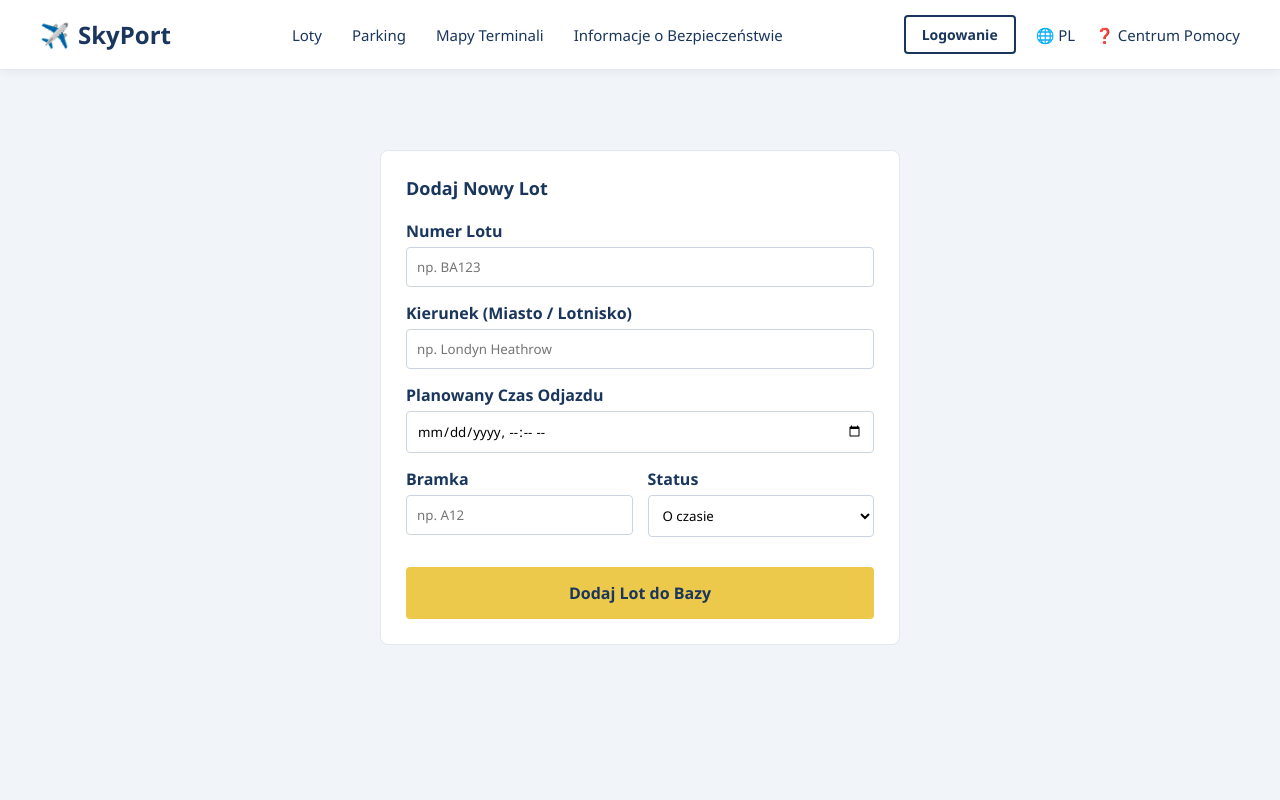
After one commit to dataw1/Skyport, a FastAPI app: template templates/admin_form_lot.html in a window 1280 px wide. The commit adds this page. Run offline with FastAPI, Linux system fonts and the light colour scheme; the template is opened without the code that fills it, so the values that code supplies are empty.

Commit message:
Poprawa dodanych stron oraz dodanie opcji dodania i edytowania lotów

```diff
--- /dev/null
+++ b/templates/admin_form_lot.html
@@ -0,0 +1,82 @@
+<!DOCTYPE html>
+<html lang="pl">
+<head>
+    <meta charset="UTF-8">
+    <meta name="viewport" content="width=device-width, initial-scale=1.0">
+    <title>SkyPort - {% if akcja == 'edytuj' %}Edytuj Lot{% else %}Dodaj Nowy Lot{% endif %}</title>
+    <link rel="stylesheet" href="/static/style.css">
+    <link rel="stylesheet" href="/static/admin_panel.css">
+</head>
+<body class="admin-body">
+    <header class="navbar">
+        <div class="logo">
+            <span class="icon">✈️</span> <a href="/">SkyPort</a>
+        </div>
+        <nav class="nav-links">
+            <a href="/loty">Loty</a>
+            <a href="/parking">Parking</a>
+            <a href="/mapy">Mapy Terminali</a>
+            <a href="/bezpieczenstwo">Informacje o Bezpieczeństwie</a>
+        </nav>
+        <div class="nav-actions">
+            {% if user %}
+                <span style="color: #1a365d; font-weight: bold; margin-right: 15px;">Witaj, {{ user.imie }}!</span>
+                <a href="/admin" class="btn-yellow" style="margin-right: 10px;">⚙️ Wróć do Panelu</a>
+                <a href="/wyloguj" class="btn-outline">Wyloguj</a>
+            {% else %}
+                <a href="/logowanie" class="btn-outline">Logowanie</a>
+            {% endif %}
+            <button class="lang-btn">🌐 PL</button>
+            <a href="/pomoc" class="help-link">❓ Centrum Pomocy</a>
+        </div>
+    </header>
+
+    <div class="admin-container">
+        <main class="admin-main" style="max-width: 600px; margin: 0 auto;">
+            <div class="admin-content-section" style="margin-top: 40px;">
+                <h2>{% if akcja == 'edytuj' %}Edytuj Lot (ID: {{ lot.id_lotu }}){% else %}Dodaj Nowy Lot{% endif %}</h2>
+
+                <form action="{% if akcja == 'edytuj' %}/admin/edytuj/{{ lot.id_lotu }}{% else %}/admin/dodaj_lot{% endif %}" method="POST" style="display: flex; flex-direction: column; gap: 15px;">
+
+                    <div style="display: flex; flex-direction: column; gap: 5px;">
+                        <label style="font-weight: bold; color: #1a365d;">Numer Lotu</label>
+                        <input type="text" name="numer_lotu" required placeholder="np. BA123" value="{{ lot.numer_lotu if lot else '' }}" style="padding: 10px; border: 1px solid #cbd5e0; border-radius: 4px;">
+                    </div>
+
+                    <div style="display: flex; flex-direction: column; gap: 5px;">
+                        <label style="font-weight: bold; color: #1a365d;">Kierunek (Miasto / Lotnisko)</label>
+                        <input type="text" name="kierunek" required placeholder="np. Londyn Heathrow" value="{{ lot.kierunek if lot else '' }}" style="padding: 10px; border: 1px solid #cbd5e0; border-radius: 4px;">
+                    </div>
+
+                    <div style="display: flex; flex-direction: column; gap: 5px;">
+                        <label style="font-weight: bold; color: #1a365d;">Planowany Czas Odjazdu</label>
+                        <input type="datetime-local" name="planowo" required value="{{ lot.planowo_format if lot else '' }}" style="padding: 10px; border: 1px solid #cbd5e0; border-radius: 4px;">
+                    </div>
+
+                    <div style="display: flex; gap: 15px;">
+                        <div style="display: flex; flex-direction: column; gap: 5px; flex: 1;">
+                            <label style="font-weight: bold; color: #1a365d;">Bramka</label>
+                            <input type="text" name="bramka" placeholder="np. A12" value="{{ lot.bramka if lot else '' }}" style="padding: 10px; border: 1px solid #cbd5e0; border-radius: 4px;">
+                        </div>
+
+                        <div style="display: flex; flex-direction: column; gap: 5px; flex: 1;">
+                            <label style="font-weight: bold; color: #1a365d;">Status</label>
+                            <select name="status_lotu" style="padding: 10px; border: 1px solid #cbd5e0; border-radius: 4px; background: white;">
+                                <option value="O czasie" {% if lot and lot.status == 'O czasie' %}selected{% endif %}>O czasie</option>
+                                <option value="Opóźniony" {% if lot and lot.status == 'Opóźniony' %}selected{% endif %}>Opóźniony</option>
+                                <option value="Boarding" {% if lot and lot.status == 'Boarding' %}selected{% endif %}>Boarding</option>
+                                <option value="Odprawa" {% if lot and lot.status == 'Odprawa' %}selected{% endif %}>Odprawa</option>
+                                <option value="Odwołany" {% if lot and lot.status == 'Odwołany' %}selected{% endif %}>Odwołany</option>
+                            </select>
+                        </div>
+                    </div>
+
+                    <button type="submit" style="margin-top: 15px; padding: 15px; background: #ecc94b; color: #1a365d; font-weight: bold; border: none; border-radius: 4px; cursor: pointer; font-size: 16px;">
+                        {% if akcja == 'edytuj' %}Zapisz Zmiany{% else %}Dodaj Lot do Bazy{% endif %}
+                    </button>
+                </form>
+            </div>
+        </main>
+    </div>
+</body>
+</html>
```
Also changed, not shown: templates/admin_panel.html (+10 -2 lines), templates/admin_rezerwacje.html (+20 -3 lines), templates/admin_uzytkownicy.html (+20 -3 lines).
